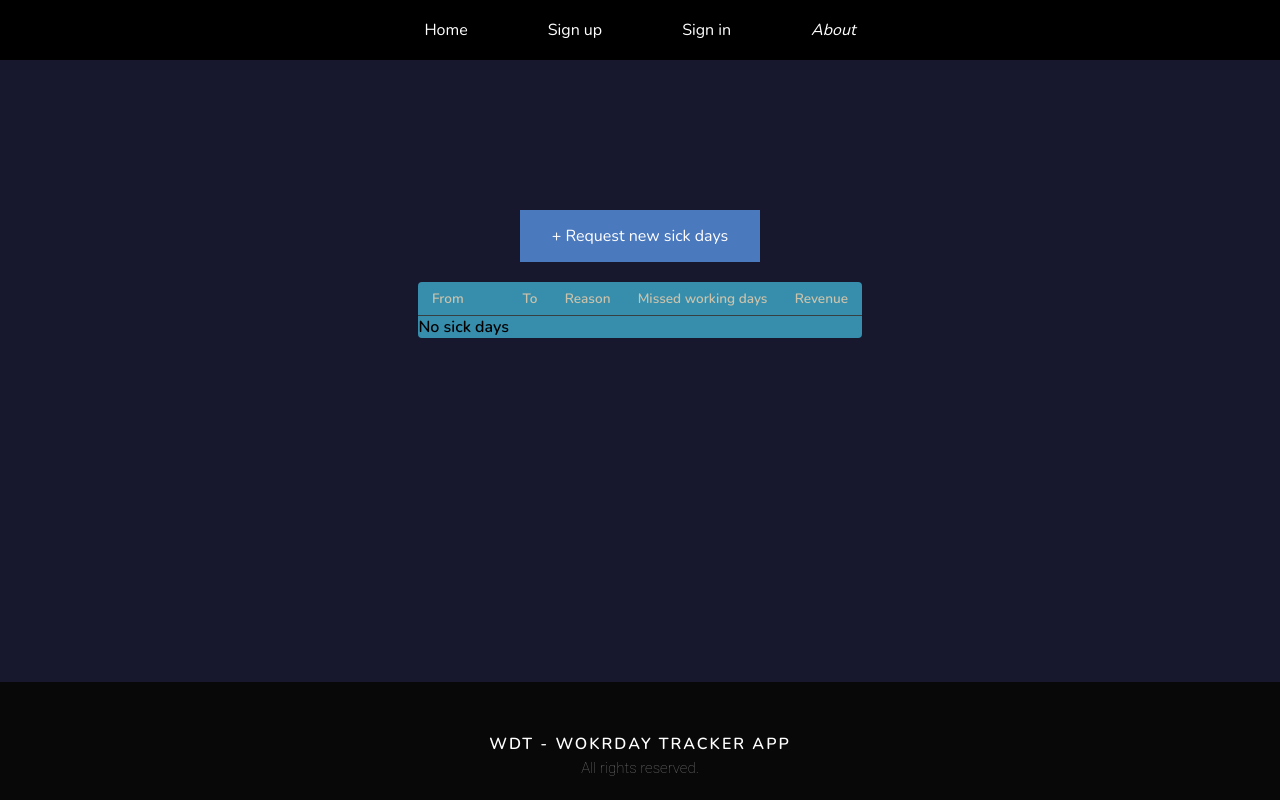
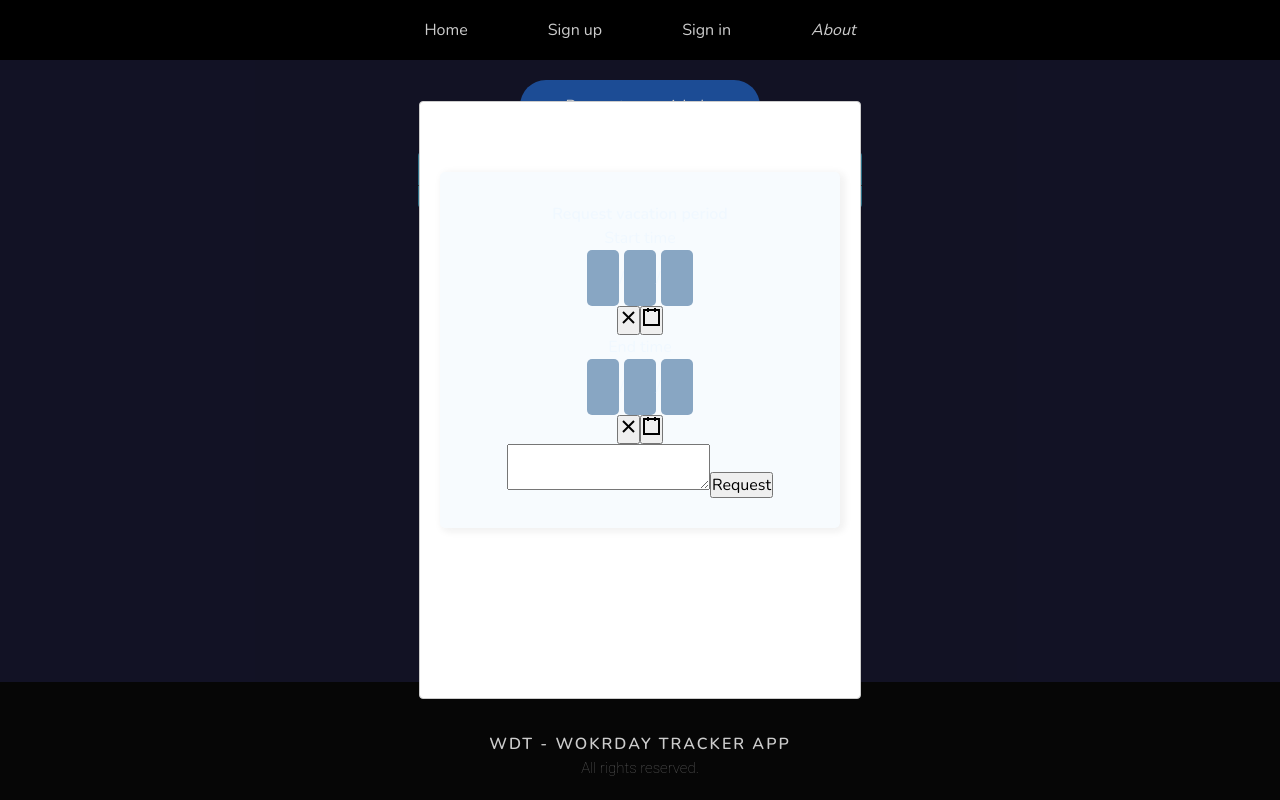
Before and after one commit to mischelll/WDT, a React (Create React App) app in the folder frontend/: page /sickDays in a window 1280 px wide. Both pictures are taken after a click on the button "+ Request new sick days". Built offline with nearby package versions, Linux system fonts and the light colour scheme.

Commit message:
sickDay functionality almost done

```diff
--- a/frontend/src/components/SickDay/SickDay.module.css
+++ b/frontend/src/components/SickDay/SickDay.module.css
@@ -6,36 +6,131 @@
   box-sizing: border-box;
 }
 
-.requestVacaDaysButton {
-    background-color: #4b79be; /* Green */
+.reqButtonContainer{
+  margin-bottom: 10px;
+}
+
+.requestSickDaysButton {
+  background-color: #2460bb; /* Green */
   border: none;
+  border-radius: 30px;
+  outline: none;
   color: white;
   margin: auto;
-  margin-top: 150px;
+  margin-top: 20px;
   margin-bottom: 20px;
   padding: 15px 32px;
   text-align: left;
   text-decoration: none;
   display: inline-block;
   font-size: 16px;
+  transition: all 0.5s;
+  cursor: pointer;
+}
+
+.requestSickDaysButton span {
+  cursor: pointer;
+  display: inline-block;
+  position: relative;
+  transition: 0.5s;
+}
+
+.requestSickDaysButton span:after {
+
+  position: absolute;
+  opacity: 0;
+  top: 0;
+  right: -20px;
+  transition: 0.5s;
+}
+
+.requestSickDaysButton:hover span {
+  padding-top: 5.5px;
+  padding-bottom: 5.5px;
+  padding-right: 5.5px;
+  padding-left: 5.5px;
+  color: #33ff00;
+  font-size: 17px;
 }
 
 .editDayButton {
-  background-color: #4b79be; /* Green */
+  background-color: #e2c12c; /* Green */
   border: none;
   color: white;
-margin: auto;
-margin-top: 150px;
-margin-bottom: 20px;
-padding: 15px 32px;
+  border-radius: 30px;
+  padding: 10px 20px;
   text-align: left;
+  outline: none;
   text-decoration: none;
   display: inline-block;
   font-size: 16px;
+  transition: all 0.5s;
+  cursor: pointer;
 }
-.requestVacaDaysButton:hover{
-    background-color: #2e599b;
-    font-size: 17px;
+
+.editDayButton span {
+  cursor: pointer;
+  display: inline-block;
+  position: relative;
+  transition: 0.5s;
+}
+
+.editDayButton span:after {
+  position: absolute;
+  opacity: 0;
+  top: 0;
+  right: -20px;
+  transition: 0.5s;
+}
+
+.editDayButton:hover span {
+  padding-right: 3.5px;
+  padding-left: 3.5px;
+}
+
+.editDayButton:hover span:after {
+  opacity: 1;
+  right: 0;
+}
+
+.deleteDayButton{
+  background-color: #e2502c; /* Green */
+  border: none;
+  color: white;
+  border-radius: 30px;
+  padding: 10px 20px;
+  text-align: left;
+  outline: none;
+  text-decoration: none;
+  display: inline-block;
+  font-size: 16px;
+  transition: all 0.5s;
+  cursor: pointer;
+}
+
+.deleteDayButton span {
+  cursor: pointer;
+  display: inline-block;
+  position: relative;
+  transition: 0.5s;
+}
+
+.deleteDayButton span:after {
+  position: absolute;
+  opacity: 0;
+  top: 0;
+  right: -20px;
+  transition: 0.5s;
+}
+
+.deleteDayButton:hover span {
+  padding-right: 3.5px;
+  padding-left: 3.5px;
+}
+
+.deleteDayButton:hover span:after {
+  opacity: 1;
+  right: 0;
 }
 
 table {
--- a/frontend/src/components/SickDay/SickDayComponent.js
+++ b/frontend/src/components/SickDay/SickDayComponent.js
@@ -1,12 +1,24 @@
 import style from './SickDay.module.css';
+import ReactModal from 'react-modal';
 import React, { useEffect, useState, useContext } from 'react';
+import { useForm } from "react-hook-form"
 import { UserContext } from '../../contexts/UserContext';
 import { getSicknDaysByUser } from '../../service/sickDayService';
+import { Popup } from '../Popup/Popup';
+import DatePicker from "react-date-picker";
 
 export default function SickDayComponent() {
     const { currentUser } = useContext(UserContext);
     const [sickDays, setSickDays] = useState([]);
     const [revenue, setRevenue] = useState();
+    const [isEditFormVisible, setEditForm] = useState(false);
+    const [isDeleteFormVisible, setDeleteForm] = useState(false);
+    const [isRequestDayFormVisible, setRequestDayForm] = useState(false);
+    const [startDate, setStartDate] = useState(new Date());
+    const [endDate, setEndDate] = useState(new Date());
+    const [startEditDate, setstartEditDate] = useState(new Date());
+    const [endEditDate, setendEditDate] = useState(new Date());
+    const { register, handleSubmit, errors } = useForm();
 
     useEffect(() => {
         if (currentUser._id) {
@@ -18,9 +30,162 @@ export default function SickDayComponent() {
 
     }, [setSickDays, currentUser._id]);
 
+    function onSubmit(e) {
+
+        startDate.setDate(startDate.getDate() + 1)
+        endDate.setDate(endDate.getDate() + 1)
+
+        fetch('http://localhost:8082/api/sickDay', {
+            method: "POST",
+            headers: {
+                'Authorization': 'Bearer ' + sessionStorage.getItem("AUTH_TOKEN_KEY"),
+                'Content-Type': 'application/json',
+                'Accept': 'application/json'
+            },
+            body: JSON.stringify(
+                {
+                    "from": startDate?.toISOString().slice(0, 10),
+                    "to": endDate?.toISOString().slice(0, 10),
+                    "reason": e.reason
+                }
+            )
+        })
+            .then(data => data.json())
+            .then(day => {
+                console.log(day);
+            })
+            .catch(e => e.message);
+    }
+
+    function onEdit(data) {
+        console.log(data);
+
+        startEditDate.setDate(startEditDate.getDate() + 1)
+        endEditDate.setDate(endEditDate.getDate() + 1)
+        fetch('http://localhost:8082/api/sickDay', {
+            method: "PUT",
+            headers: {
+                'Authorization': 'Bearer ' + sessionStorage.getItem("AUTH_TOKEN_KEY"),
+                'Content-Type': 'application/json',
+                'Accept': 'application/json'
+            },
+            body: JSON.stringify(
+                {
+                    "_id": data.sickDayId,
+                    "from": startEditDate?.toISOString().slice(0, 10),
+                    "to": endEditDate?.toISOString().slice(0, 10),
+                    "reason": data.reason
+                }
+            )
+        })
+            .then(data => data.json())
+            .then(day => {
+                console.log(day);
+            })
+            .catch(e => e.message);
+    }
+
+    function addDays(date, daysToAdd) {
+
+        return new Date(date?.getFullYear(), date?.getMonth(), date?.getDate() + daysToAdd)
+    }
+
+    const customStyles = {
+        content: {
+            top: '50%',
+            left: '50%',
+            right: 'auto',
+            bottom: 'auto',
+            marginRight: '-50%',
+            transform: 'translate(-50%, -50%)'
+        },
+        overlay: {
+            backgroundColor: "rgba(0, 0, 0, 0.2)",
+
+        }
+    };
+
+    const customStylesDelete = {
+        content: {
+            top: '50%',
+            left: '50%',
+            right: 'auto',
+            bottom: 'auto',
+            marginRight: '-50%',
+            transform: 'translate(-50%, -50%)'
+        },
+        overlay: {
+            backgroundColor: "rgba(0, 0, 0, 0.2)",
+
+        }
+    };
+
     return (
         <div>
-            <button className={style.requestVacaDaysButton}>+ Request new sick days</button>
+            <button className={style.requestSickDaysButton} onClick={() => setRequestDayForm(true)}>+ Request new sick days</button>
+            <ReactModal
+                isOpen={isRequestDayFormVisible}
+                onRequestClose={() => setRequestDayForm(false)}
+                contentLabel="Example Modal"
+                style={customStyles}
+                ariaHideApp={false}
+            >
+
+                <form className={style.editForm} onSubmit={handleSubmit(onSubmit)}>
+                    <h2>Request vacation period</h2>
+                    <label >Start time</label>
+                    <DatePicker
+                        className={style.editForm}
+                        selected={startDate}
+                        onChange={date => setStartDate(date)}
+                        minDate={addDays(new Date(), 0)}
+
+                    />
+
+                    <label>End time</label>
+                    <DatePicker
+                        className={style.editForm}
+                        selected={endDate + 1}
+                        onChange={date => setEndDate(date)}
+                        minDate={addDays(startDate, 1)}
+                        isClearable={true}
+                    />
+                    <textarea name="reason" ref={register}></textarea>
+                    <button>Request</button>
+                </form>
+            </ReactModal>
+
+            <ReactModal
+                isOpen={isEditFormVisible}
+                onRequestClose={() => setEditForm(false)}
+                contentLabel="Example Modal"
+                style={customStyles}
+                ariaHideApp={false}
+            >
+                <form onSubmit={handleSubmit(onEdit)}>
+                    <h2>Edit working day</h2>
+                    <input type="hidden" id="sickDayId" name="sickDayId" ref={register()} />
+                    <label>Start time</label>
+                    <DatePicker
+                        className={style.editForm}
+                        selected={startEditDate}
+                        onChange={date => setstartEditDate(date)}
+                        minDate={addDays(new Date(), 0)}
+
+                    />
+                    <label>End time</label>
+                    <DatePicker
+                        className={style.editForm}
+                        selected={endEditDate}
+                        onChange={date => setendEditDate(date)}
+                        minDate={addDays(startEditDate, 1)}
+                    />
+
+                    <label>Reason</label>
+                    <textarea name="reaason" ref={register}></textarea>
+                    {startEditDate < endEditDate ? <button>Edit</button> : <button disabled>Edit</button>}
+                </form>
+            </ReactModal>
             <table className={style.tableBody}>
                 <thead className={style.tableHead}>
                     <tr>
@@ -33,7 +198,6 @@ export default function SickDayComponent() {
                 </thead>
                 <tbody>
                     {mapSickDays()}
-
                 </tbody>
             </table>
         </div>
@@ -45,13 +209,29 @@ export default function SickDayComponent() {
                 <td>{x.from.substring(0, 10)}</td>
                 <td>{x.to.substring(0, 10)}</td>
                 <td>{x.reason}</td>
+                <td>{x.status}</td>
                 <td>395 $</td>
-                <td>{x.user}</td>
-                <td><button>Edit</button></td>
-                <td><button>Delete</button></td>
+
+
+                {function f() {
+                    return x.status === 'pending' ?
+                        <td><button onClick={() => setEditForm(true)} className={style.editDayButton}><span>Edit</span></button></td> :
+                        x.status === 'approved' ?
+                            <td><Popup info="tick" /></td>
+                            :
+                            <td><Popup info="info" /></td>
+                }()}
+
+                {function f() {
+                    return x.status === 'pending' ?
+                        <td><button onClick={() => setDeleteForm(true)} className={style.deleteDayButton}><span>Delete</span></button></td>
+
+                        :
+                        <td>-</td>
+                }()}
             </tr>
             );
-        }else{
+        } else {
             return <h2>No sick days</h2>
         }
     }
```
Lines whose indentation alone changed are shown as unchanged.
